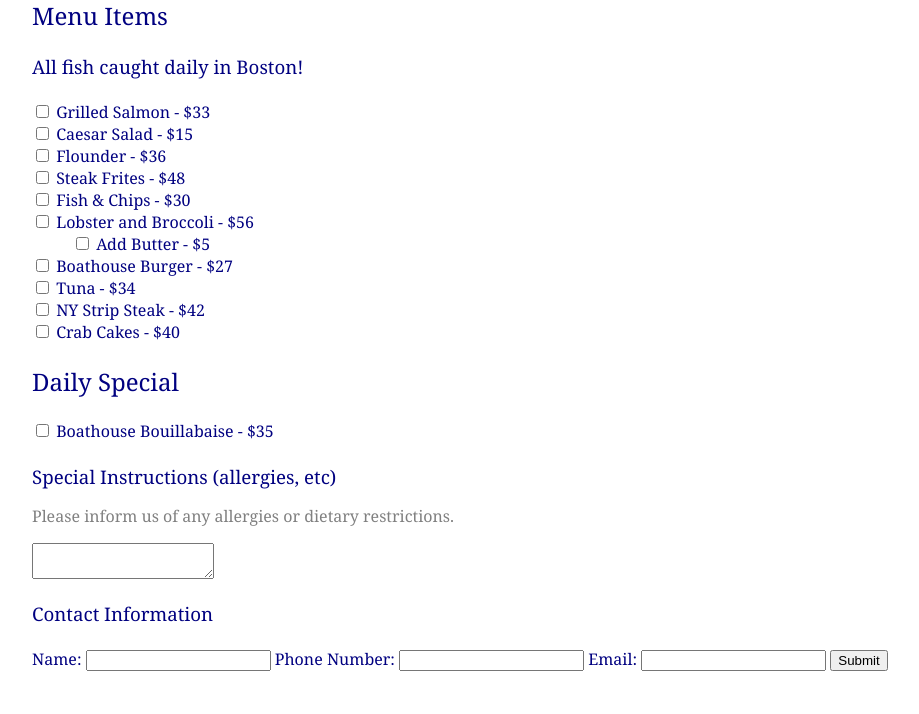
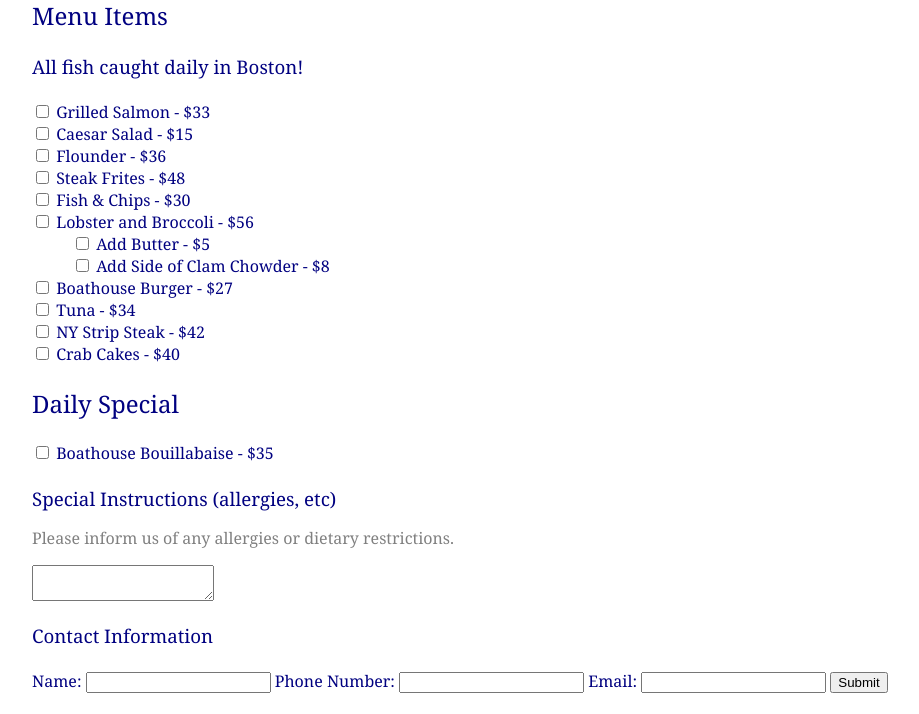
Before and after one commit to evespasiano23/cs412, a Django app: page /restaurant/order in a window 1280 px wide. Shown: the part 86-800 px from the top of the page, without its empty margins (128-1047 px from the left). Run offline with Django 5.2, Linux system fonts and the light colour scheme.

Commit message:
Add clam chowder extra, fix restaurant main URL

```diff
--- a/restaurant/templates/restaurant/order.html
+++ b/restaurant/templates/restaurant/order.html
@@ -18,6 +18,8 @@
                 <div style="margin-left: 40px;">
                     <input type="checkbox" name="menu_items" value="Add Butter">
                     Add Butter - $5 <br>
+                    <input type="checkbox" name="menu_items" value="Clam Chowder Soup">
+                    Add Side of Clam Chowder - $8 <br>
                 </div>
             {% endif %}
         {% endfor %} <br>
--- a/restaurant/urls.py
+++ b/restaurant/urls.py
@@ -7,7 +7,7 @@ from . import views
 
 # URL patterns for this app:
 urlpatterns = [
-    path(r'main', views.main, name='main'),
+    path(r'', views.main, name='main'),
     path(r'order', views.order, name='order'), # update as you go
     path('confirmation', views.confirmation, name='confirmation'),
 
--- a/restaurant/views.py
+++ b/restaurant/views.py
@@ -19,6 +19,7 @@ menu_items = [
 ]
 extras = [
     {'meal': 'Add Butter', 'price': 5},
+    {'meal': 'Clam Chowder Soup', 'price': 8},
 ]
 daily_specials = [
     {'meal': 'Surf & Turf', 'price': 50},
--- a/restaurant_url.txt
+++ b/restaurant_url.txt
@@ -0,0 +1 @@
+https://cs-webapps.bu.edu/evespa/restaurant/main
```
